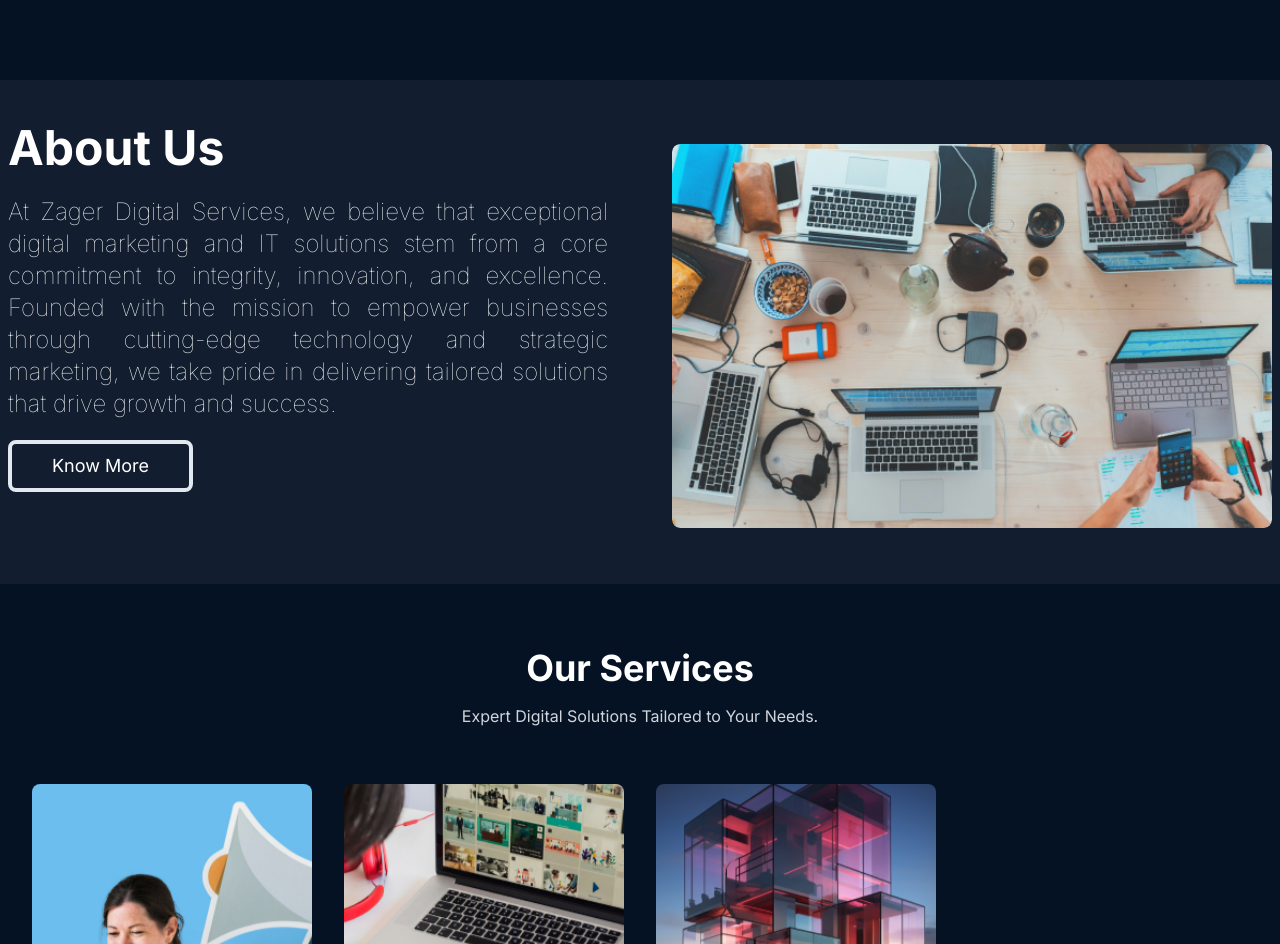
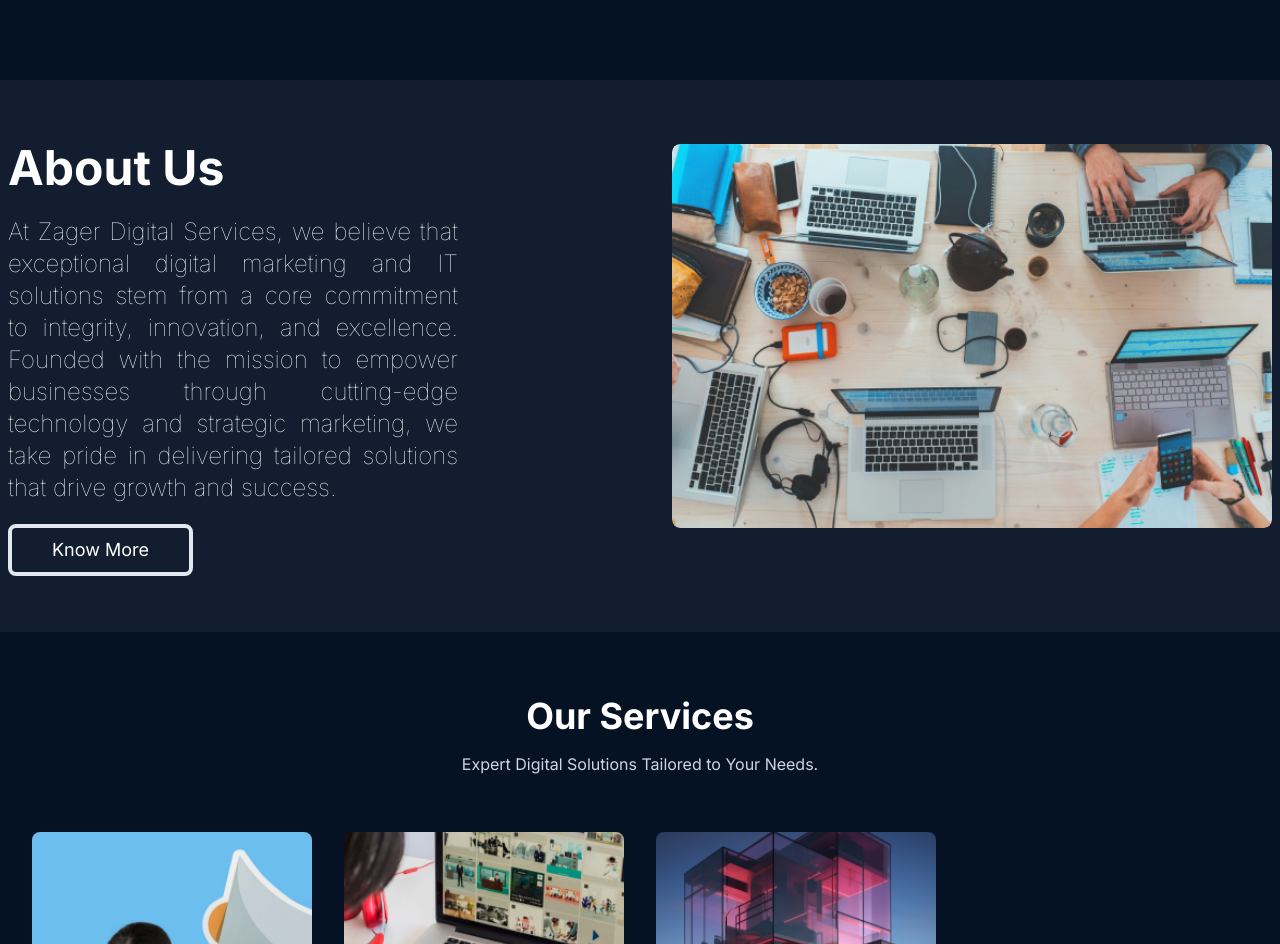
Before and after one commit to yatishgautam00/zager, a Next.js app: page / in a window 1280 px wide. Shown: the part 800-1744 px from the top of the page. Built offline with nearby package versions, Linux system fonts and the light colour scheme.

Commit message:
fourth commit

```diff
--- a/app/_components/About.jsx
+++ b/app/_components/About.jsx
@@ -2,7 +2,12 @@
 import React from "react";
 import AboutImageCarousel from "./About-Image-Carousel";
 import { motion } from "framer-motion";
-import { slideIn, staggerContainer, textVariant } from "@/app/utils/motion";
+import {
+  slideIn,
+  fadeIn,
+  staggerContainer,
+  textVariant,
+} from "@/app/utils/motion";
 
 const About = () => (
   <section className="bg-white bg-opacity-5 overflow-x-hidden pt-2">
@@ -16,11 +21,11 @@ const About = () => (
           initial="hidden"
           whileInView="show"
           viewport={{ once: false, amount: 0.25 }}
-          className="innerWidth mx-auto flex flex-col"
+          className="innerWidth mx-auto flex lg:flex-row flex-col gap-8"
         >
           <motion.div
-            variants={slideIn("left", "tween", 0.2, 2)}
-            className="relative w-full md:-mt-[20px] -mt-[12px]"
+            variants={fadeIn("right", "tween", 0.2, 1)}
+            className="flex-[0.75] flex justify-center flex-col"
           >
             <div className=" lg:col-span-1 flex flex-col justify-between  text-white">
               <h2 className="text-4xl font-bold sm:text-5xl">About Us</h2>
```
